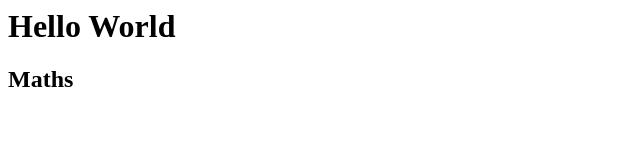
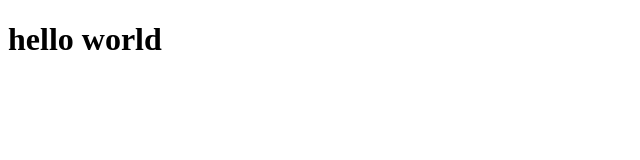
Before and after one commit to santhoshkumaritla/splitmate, a plain HTML site: page index.html in a window 1280 px wide. Shown: the whole page, without its empty margins (0-640 px from the left). Drawn offline with Linux system fonts and the light colour scheme.

Commit message:
index updated

```diff
--- a/index.html
+++ b/index.html
@@ -1,2 +1,11 @@
-  <h1>Hello World</h1>
-  <h2>Maths</h2>
+<!DOCTYPE html>
+<html lang="en">
+<head>
+  <meta charset="UTF-8">
+  <meta name="viewport" content="width=device-width, initial-scale=1.0">
+  <title>Document</title>
+</head>
+<body>
+  <h1>hello world</h1>
+</body>
+</html>
```
